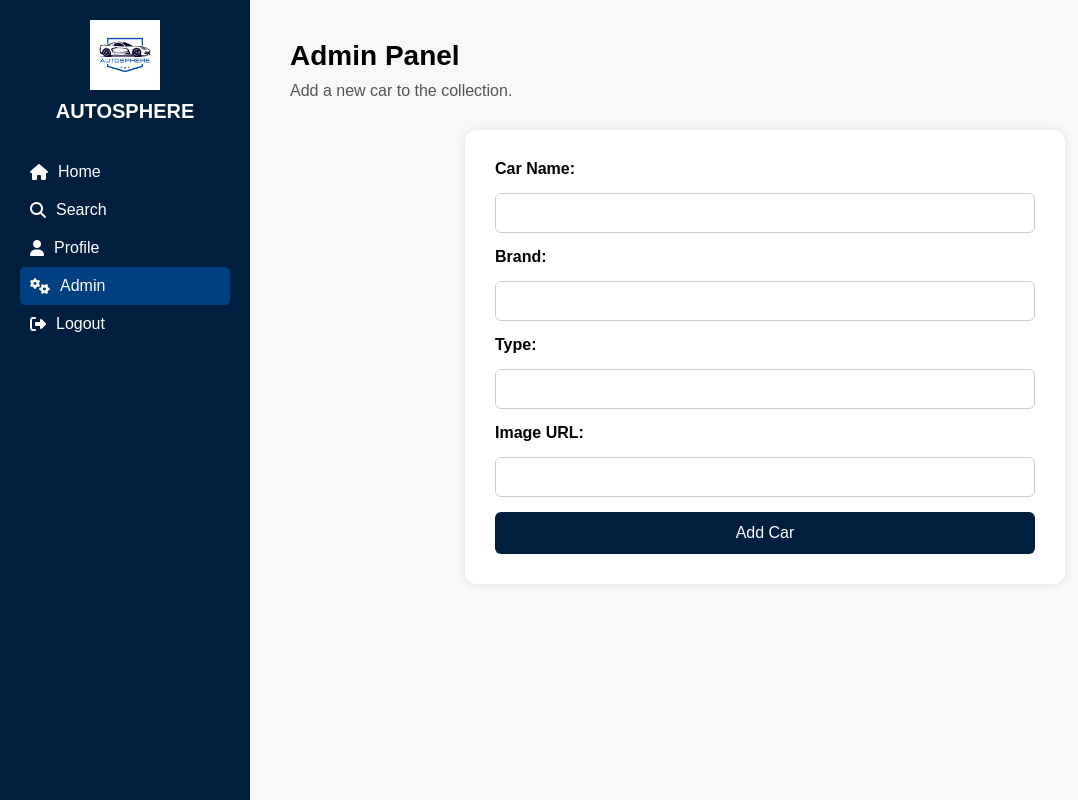
After one commit to MohammedKachwala-23/AutoShere, a Flask app: page /admin in a window 1280 px wide. The commit adds this page. Shown: the whole page, without its empty margins (0-1078 px from the left). Run offline with Flask 3, Linux system fonts and the light colour scheme; the visitor is signed in with stand-in values (Sample User, id 1).

Commit message:
Initial commit

```diff
--- a/app.py
+++ b/app.py
@@ -1,7 +1,6 @@
 from flask import Flask, render_template, request, redirect, url_for, session, flash
 from werkzeug.security import generate_password_hash, check_password_hash
 from neo4j import GraphDatabase
-
 
 app = Flask(__name__)
 app.secret_key = "super_secret_key"  # Use env vars in production
@@ -32,8 +31,9 @@ def signup():
                 flash("Email already registered. Try logging in.", "error")
                 return redirect(url_for('signup'))
 
+            # Admin flag is False by default
             session_neo.run("""
-                CREATE (u:User {username: $username, email: $email, password: $password})
+                CREATE (u:User {username: $username, email: $email, password: $password, is_admin: false})
             """, username=username, email=email, password=hashed_password)
 
         flash("Signup successful! Please log in.", "success")
@@ -50,13 +50,15 @@ def login():
 
         with driver.session() as session_neo:
             result = session_neo.run("""
-                MATCH (u:User {email: $email}) RETURN u.password AS password, u.username AS username
+                MATCH (u:User {email: $email})
+                RETURN u.password AS password, u.username AS username, u.is_admin AS is_admin
             """, email=email)
             record = result.single()
 
             if record and check_password_hash(record["password"], raw_password):
                 session['email'] = email
                 session['user'] = record["username"]
+                session['is_admin'] = record["is_admin"]
                 flash("Login successful!", "success")
                 return redirect(url_for('home'))
             else:
@@ -65,20 +67,32 @@ def login():
     return render_template('login.html')
 
 
+
+@app.route('/admin_login', methods=['GET', 'POST'])
+def admin_login():
+    if request.method == 'POST':
+        uname = request.form['username']
+        pwd = request.form['password']
+        if uname in admins and admins[uname] == pwd:
+            session['admin'] = uname
+            return redirect(url_for('admin_dashboard'))
+        else:
+            flash('Invalid admin credentials')
+    return render_template('admin_login.html')
+
+@app.route('/admin_dashboard')
+def admin_dashboard():
+    if 'admin' in session:
+        return f"Welcome, {session['admin']}! (Admin Dashboard)"
+    return redirect(url_for('admin_login'))
+
+
 @app.route('/logout')
 def logout():
     session.clear()
     flash("Logged out successfully", "info")
     return redirect(url_for('login'))
 
-
-
-
-
-# You can define other routes like /profile, /contact, etc.
-# as shown before.
-
-# === ROUTES ===
 
 @app.route('/')
 def index():
@@ -127,21 +141,16 @@ def search():
     return render_template('search.html')
 
 
-
 @app.route('/home', methods=['GET', 'POST'])
 def home():
     if request.method == 'POST':
-        # Get financial form data
         income = int(request.form['income'])
         expenditure = int(request.form['expenditure'])
         down_payment = int(request.form['down_payment'])
         loan_tenure = int(request.form['loan_tenure'])
         buffer = int(request.form['buffer'])
 
-        # Get logged-in user's email
         user_email = session.get('email')
-
-        print("Logged in user:", user_email)  # For debugging
 
         if user_email:
             with driver.session() as session_db:
@@ -166,7 +175,15 @@ def home():
 
     return render_template('home.html')
 
-# === RUN ===
+
+# === Admin-only route ===
+@app.route('/admin')
+def admin():
+    if not session.get('is_admin'):
+        flash("Unauthorized access.", "error")
+        return redirect(url_for('home'))
+    return render_template('admin.html')
+
 
 if __name__ == '__main__':
     app.run(debug=True)
--- /dev/null
+++ b/static/css/admin.css
@@ -0,0 +1,115 @@
+/* Reset and layout */
+* {
+    margin: 0;
+    padding: 0;
+    box-sizing: border-box;
+  }
+
+  html, body {
+    height: 100%;
+    font-family: Arial, sans-serif;
+    background-color: #f8f8f8;
+  }
+
+  .dashboard-container {
+    display: flex;
+    min-height: 100vh;
+  }
+
+  .sidebar {
+    width: 250px;
+    background-color: #001f3f;
+    color: white;
+    padding: 20px;
+    display: flex;
+    flex-direction: column;
+    justify-content: space-between;
+  }
+
+  .logo {
+    text-align: center;
+    margin-bottom: 30px;
+  }
+
+  .logo img {
+    max-width: 70px;
+    display: block;
+    margin: 0 auto 10px;
+  }
+
+  .logo h2 {
+    font-size: 20px;
+  }
+
+  .sidebar nav a {
+    display: flex;
+    align-items: center;
+    padding: 10px;
+    color: white;
+    text-decoration: none;
+    border-radius: 5px;
+    transition: background 0.3s;
+  }
+
+  .sidebar nav a:hover,
+  .sidebar nav a.active {
+    background-color: #004080;
+  }
+
+  .sidebar i {
+    margin-right: 10px;
+  }
+
+  .dashboard-main {
+    flex: 1;
+    padding: 40px;
+    background-color: #f8f8f8;
+  }
+
+  header h1 {
+    font-size: 28px;
+    margin-bottom: 10px;
+  }
+
+  header p {
+    color: #555;
+    margin-bottom: 30px;
+  }
+
+  .admin-form form {
+    background-color: white;
+    padding: 30px;
+    border-radius: 12px;
+    box-shadow: 0 0 10px rgba(0, 0, 0, 0.1);
+    max-width: 600px;
+    margin: auto;
+    display: flex;
+    flex-direction: column;
+    gap: 15px;
+  }
+
+  .admin-form label {
+    font-weight: bold;
+  }
+
+  .admin-form input {
+    padding: 10px;
+    font-size: 16px;
+    border: 1px solid #ccc;
+    border-radius: 6px;
+  }
+
+  .admin-form button {
+    background-color: #001f3f;
+    color: white;
+    padding: 12px;
+    border: none;
+    border-radius: 6px;
+    font-size: 16px;
+    cursor: pointer;
+    transition: background 0.3s;
+  }
+
+  .admin-form button:hover {
+    background-color: #004080;
+  }
--- a/templates/about.html
+++ b/templates/about.html
@@ -21,8 +21,10 @@
       <a href="{{ url_for('profile') }}"><i class="fas fa-user"></i> Profile</a>
       <a href="{{ url_for('contact') }}"><i class="fas fa-phone"></i> Contact Us</a>
       <a href="{{ url_for('about') }}"><i class="fa-solid fa-star" style="color: #ffffff;"></i> About Us</a>
+      <a href="{{ url_for('admin') }}"><i class="fas fa-user-shield"></i> Admin</a>
       <a href="{{ url_for('logout') }}"><i class="fas fa-sign-out-alt"></i> Logout</a>
     </nav>
+
   </div>
 
   <!-- Main Content -->
--- /dev/null
+++ b/templates/admin.html
@@ -0,0 +1,56 @@
+<!DOCTYPE html>
+<html lang="en">
+<head>
+  <meta charset="UTF-8" />
+  <meta name="viewport" content="width=device-width, initial-scale=1.0"/>
+  <title>Admin Panel | Autosphere</title>
+  <link rel="stylesheet" href="{{ url_for('static', filename='css/admin.css') }}" />
+  <link rel="stylesheet" href="https://cdnjs.cloudflare.com/ajax/libs/font-awesome/6.5.0/css/all.min.css"/>
+</head>
+<body>
+
+<div class="dashboard-container">
+  <aside class="sidebar">
+    <div>
+      <div class="logo">
+        <img src="{{ url_for('static', filename='css/logo.png') }}" alt="Autosphere Logo" />
+        <h2>AUTOSPHERE</h2>
+      </div>
+      <nav>
+        <a href="{{ url_for('home') }}"><i class="fas fa-home"></i> Home</a>
+        <a href="{{ url_for('search') }}"><i class="fa-solid fa-magnifying-glass"></i> Search</a>
+        <a href="{{ url_for('profile') }}"><i class="fas fa-user"></i> Profile</a>
+        <a href="{{ url_for('admin') }}" class="active"><i class="fas fa-cogs"></i> Admin</a>
+        <a href="{{ url_for('logout') }}"><i class="fas fa-sign-out-alt"></i> Logout</a>
+      </nav>
+    </div>
+  </aside>
+
+  <main class="dashboard-main">
+    <header>
+      <h1>Admin Panel</h1>
+      <p>Add a new car to the collection.</p>
+    </header>
+
+    <section class="admin-form">
+      <form action="{{ url_for('add_car') }}" method="POST">
+        <label for="name">Car Name:</label>
+        <input type="text" name="name" id="name" required>
+
+        <label for="brand">Brand:</label>
+        <input type="text" name="brand" id="brand" required>
+
+        <label for="type">Type:</label>
+        <input type="text" name="type" id="type" required>
+
+        <label for="image_url">Image URL:</label>
+        <input type="url" name="image_url" id="image_url" required>
+
+        <button type="submit">Add Car</button>
+      </form>
+    </section>
+  </main>
+</div>
+
+</body>
+</html>
--- a/templates/base.html
+++ b/templates/base.html
@@ -23,8 +23,10 @@
         <a href="{{ url_for('profile') }}"><i class="fas fa-user"></i> Profile</a>
         <a href="{{ url_for('contact') }}"><i class="fas fa-phone"></i> Contact Us</a>
         <a href="{{ url_for('about') }}"><i class="fa-solid fa-star" style="color: #ffffff;"></i> About Us</a>
+        <a href="{{ url_for('admin') }}"><i class="fas fa-user-shield"></i> Admin</a>
         <a href="{{ url_for('logout') }}"><i class="fas fa-sign-out-alt"></i> Logout</a>
       </nav>
+
     </aside>
 
     <!-- Main Content -->
--- a/templates/login.html
+++ b/templates/login.html
@@ -24,6 +24,7 @@
       <input type="email" name="email" placeholder="Email" required />
       <input type="password" name="password" placeholder="Password" required />
       <button type="submit">Login</button>
+      <a href="{{ url_for('admin_login') }}">Admin Login</a>
       <p>Don't have an account? <a href="{{ url_for('signup') }}">Sign Up</a></p>
     </form>
   </div>
```
Also changed, not shown: templates/admin_login.html (added, +20 -0 lines), templates/contact.html (+7 -5 lines), templates/profile.html (+7 -5 lines), templates/search.html (+2 -23 lines).
